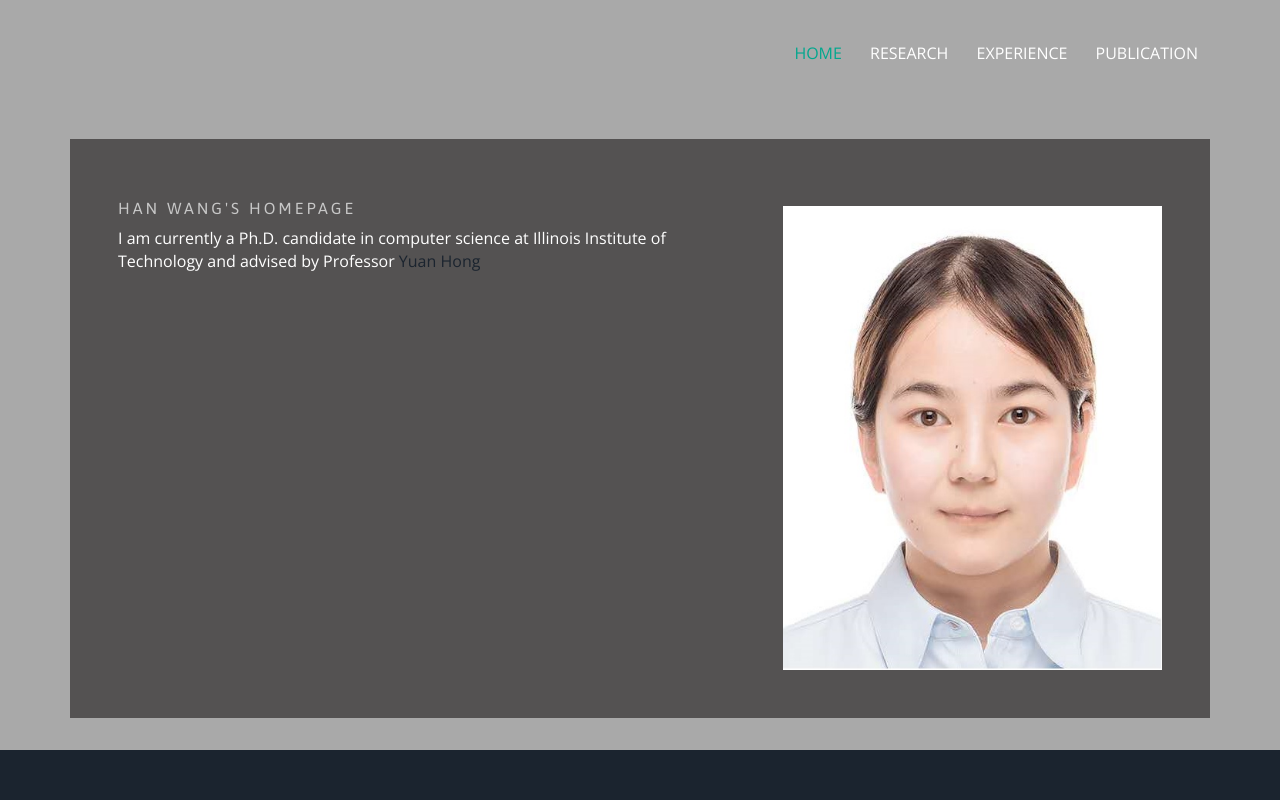
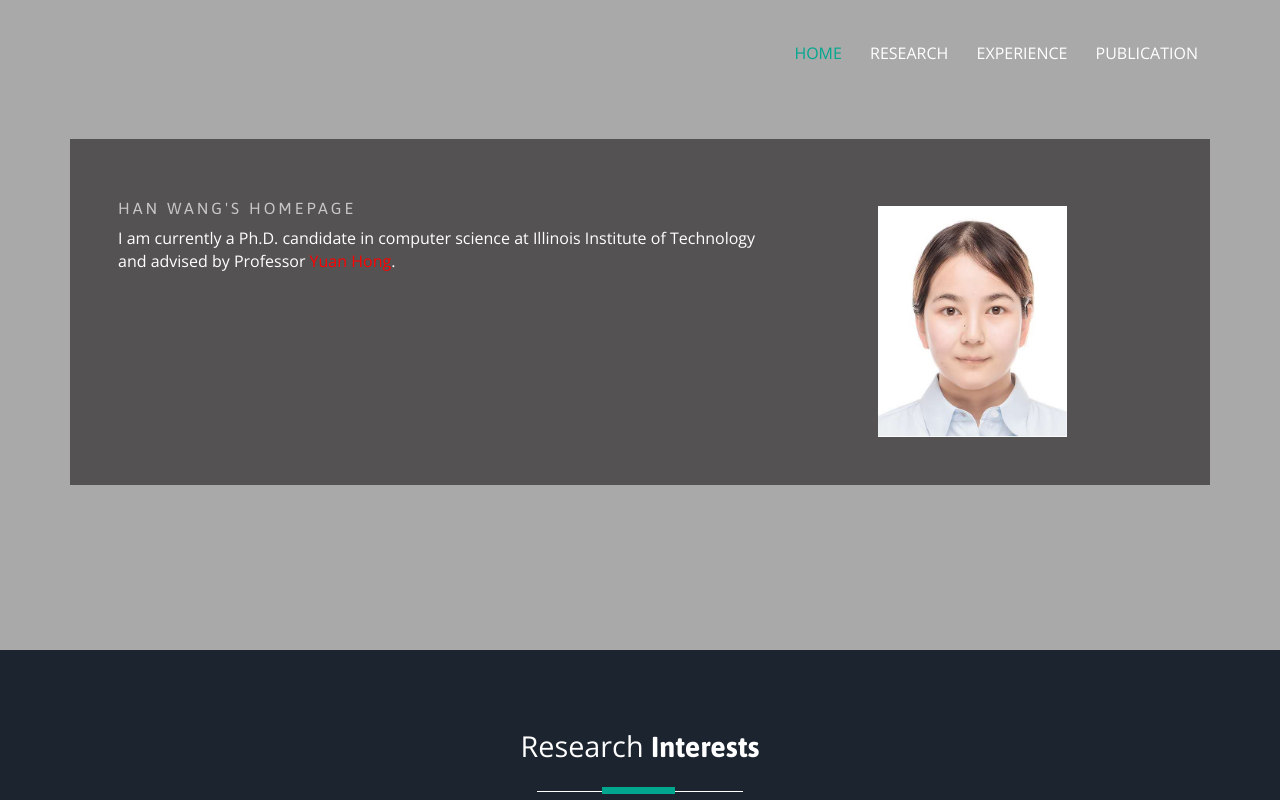
Before and after one commit to pumbaachen/hanwang.github.io, a plain HTML site: page index.html in a window 1280 px wide. Shown: the top 800 px of the page. Drawn offline with nearby package versions, Linux system fonts and the light colour scheme; files whose address does not match are found by name.

Commit message:
Update index.html

```diff
--- a/index.html
+++ b/index.html
@@ -69,13 +69,13 @@ License URL: http://creativecommons.org/licenses/by/3.0/
 				<!-- /top-hedader -->
 				</div>
 			<div class="banner-info">
-				<div class="col-md-7 header-right">
+				<div class="col-md-8 header-right">
 					<h6>Han Wang's Homepage</h6>
 					<p style="color:white;">I am currently a Ph.D. candidate in computer science at Illinois Institute of Technology and advised by Professor
-                                            <a href="http://www.cs.iit.edu/~yhong/"> Yuan Hong</a>
+                                            <a href="http://www.cs.iit.edu/~yhong/" style="color:red;">Yuan Hong</a>.</br>
                                         </p>
 				</div>
-				<div class="col-md-5 header-left">
+				<div class="col-md-3 header-left">
 					<img src="images/img1.jpg" alt="">
 				</div>
 				<div class="clearfix"> </div>
@@ -214,9 +214,9 @@ License URL: http://creativecommons.org/licenses/by/3.0/
 					<span class="border four"></span></br>
 					</div>
 <div class="container">
-				<li><B>Han Wang</B>, Shangyu Xie and Yuan Hong, VideoDP: A Flexible Platform for Video Analytics with Differential Privacy, in Proceedings of the 20th Privacy Enhancing Technologies Symposium<B>(PoPETs'20)</B>, Montreal, Canada, July 14-18, 2020, Accepted. </li></br>
+				<li><B>Han Wang</B>, Shangyu Xie and Yuan Hong, VideoDP: A Flexible Platform for Video Analytics with Differential Privacy, in Proceedings of the 20th Privacy Enhancing Technologies Symposium <B>(PoPETs'20)</B>, Montreal, Canada, July 14-18, 2020, Accepted. </li></br>
 
-				<li><B>Han Wang</B>, Yuan Hong, Yu Kong and Jaideep Vaidya, Publishing Video Data with Indistinguishable Objects, in Proceedings of the 23rd International Conference on Extending Database Technology<B>(EDBT'20)</B>, Copenhagen, Denmark, March 30-April 2, 2020, pp. 323-334.</li></br>
+				<li><B>Han Wang</B>, Yuan Hong, Yu Kong and Jaideep Vaidya, Publishing Video Data with Indistinguishable Objects, in Proceedings of the 23rd International Conference on Extending Database Technology <B>(EDBT'20)</B>, Copenhagen, Denmark, March 30-April 2, 2020, pp. 323-334.</li></br>
 
 <li>Shangyu Xie, <B>Han Wang</B>, Yuan Hong and My Thai, Privacy Preserving Distributed Energy Trading, in Proceedings of the 40th International Conference on Distributed Computing Systems <B>(ICDCS'20)</B>, Singapore, July 8-10, 2020, Accepted.</li></br>
 
```
